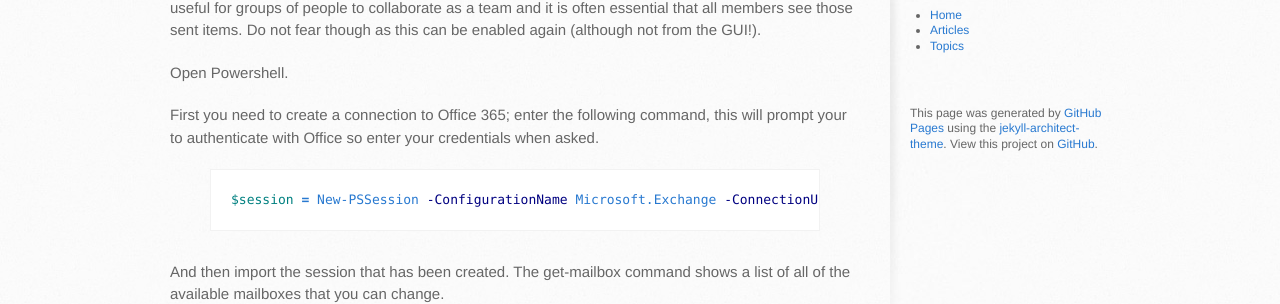
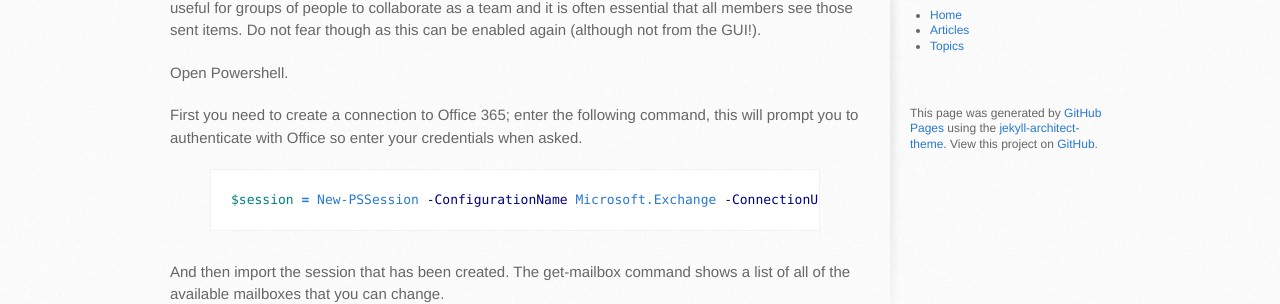
Before and after one commit to paulchilton/paulchilton.github.io, a Jekyll site: the page built from _posts/2017-01-19-Office365-Sent-items-for-shared-mailboxes.markdown, in a window 1280 px wide. Shown: the part 382-686 px from the top of the page. Built offline with Jekyll 4.4.1, drawn with Linux system fonts in a browser that asks for light colours; comment, search, counter and statistics services are not loaded.

Commit message:
Spelling mistakes

```diff
--- a/_posts/2017-01-13-Office365-Assigning-delegated-access-to-a-group.markdown
+++ b/_posts/2017-01-13-Office365-Assigning-delegated-access-to-a-group.markdown
@@ -9,7 +9,7 @@ In Office 365 in an organisation it is often useful to be able to assign delegat
 
 Open Powershell.
 
-First you need to create a connection to Office 365; enter the following command, this will prompt your to authenticate with Office so enter your credentials when asked.
+First you need to create a connection to Office 365; enter the following command, this will prompt you to authenticate with Office so enter your credentials when asked.
 
 {% highlight PowerShell %}
 $session = New-PSSession -ConfigurationName Microsoft.Exchange -ConnectionUri "https://outlook.office365.com/powershell-liveid/" -Credential $cred -Authentication Basic -AllowRedirection
--- a/_posts/2017-01-16-Office365-Allow-external-mail-for-public-folder.markdown
+++ b/_posts/2017-01-16-Office365-Allow-external-mail-for-public-folder.markdown
@@ -9,7 +9,7 @@ In Office 365 Exchange we found it very useful to setup Public mail-enabled fold
 
 Open Powershell.
 
-First you need to create a connection to Office 365; enter the following command, this will prompt your to authenticate with Office so enter your credentials when asked.
+First you need to create a connection to Office 365; enter the following command, this will prompt you to authenticate with Office so enter your credentials when asked.
 
 {% highlight PowerShell %}
 $session = New-PSSession -ConfigurationName Microsoft.Exchange -ConnectionUri "https://outlook.office365.com/powershell-liveid/" -Credential $cred -Authentication Basic -AllowRedirection
--- a/_posts/2017-01-19-Office365-Sent-items-for-shared-mailboxes.markdown
+++ b/_posts/2017-01-19-Office365-Sent-items-for-shared-mailboxes.markdown
@@ -9,7 +9,7 @@ By default emails sent from or on-behalf-of a shared mailbox do not get copied i
 
 Open Powershell.
 
-First you need to create a connection to Office 365; enter the following command, this will prompt your to authenticate with Office so enter your credentials when asked.
+First you need to create a connection to Office 365; enter the following command, this will prompt you to authenticate with Office so enter your credentials when asked.
 
 {% highlight PowerShell %}
 $session = New-PSSession -ConfigurationName Microsoft.Exchange -ConnectionUri "https://outlook.office365.com/powershell-liveid/" -Credential $cred -Authentication Basic -AllowRedirection
```
